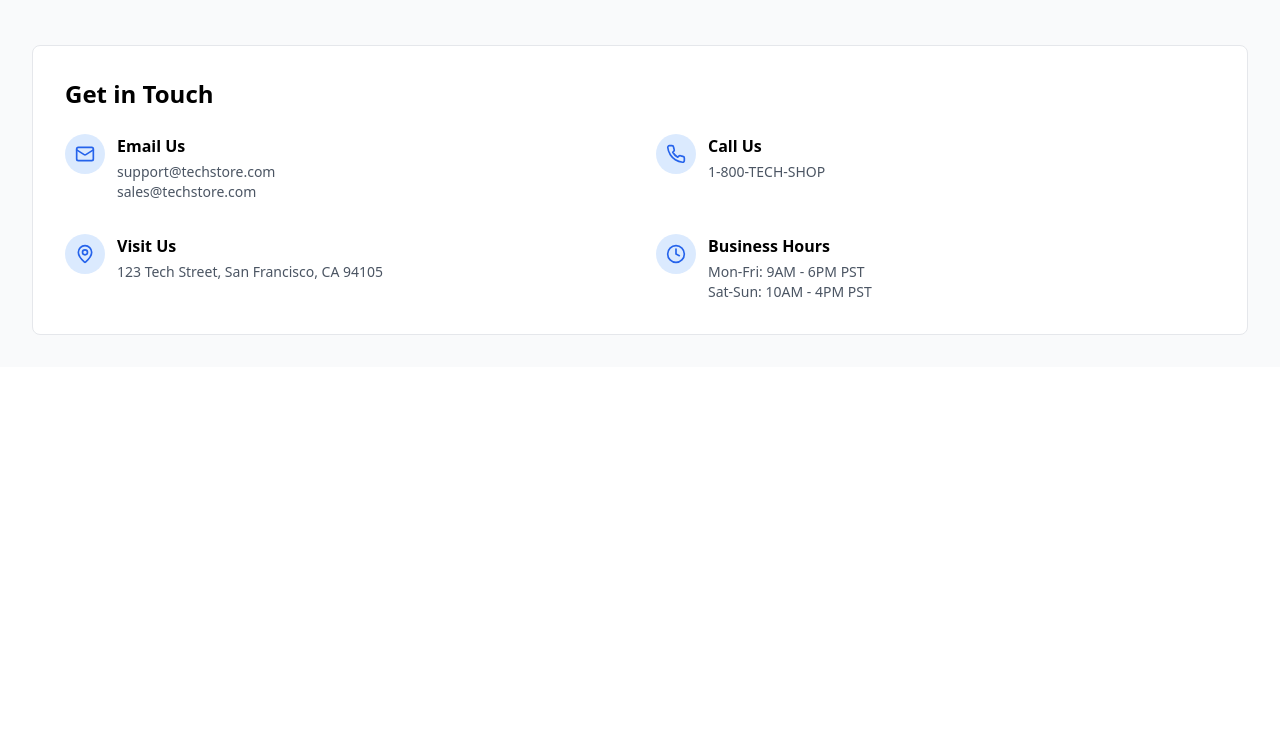
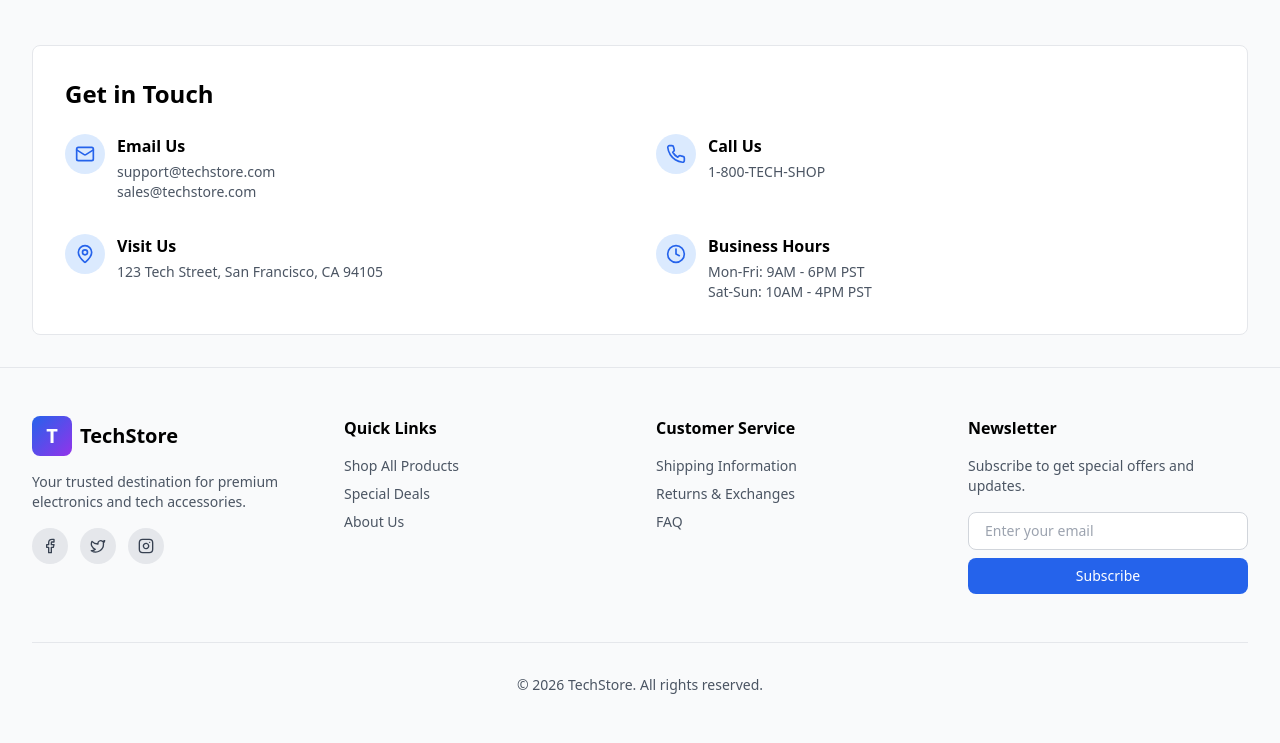
Before and after one commit to YurcheuskiRadzivon/tech-store_univ, a plain HTML site: page template/about.html in a window 1280 px wide. Shown: the part 808-1551 px from the top of the page. Before the commit the page ends 1175 px from the top, so only its background shows below. Drawn offline with nearby package versions, Linux system fonts and the light colour scheme.

Commit message:
develop footer for about page

```diff
--- a/template/about.html
+++ b/template/about.html
@@ -129,3 +129,56 @@
                         </div>
                     </div>
                 </main>
+                <footer class="w-full border-t bg-gray-50">
+                    <div class="container mx-auto px-4 lg:px-8 py-12">
+                        <div class="grid grid-cols-1 md:grid-cols-2 lg:grid-cols-4 gap-8">
+                            <div>
+                                <div class="flex items-center gap-2 mb-4">
+                                    <div class="flex h-10 w-10 items-center justify-center rounded-lg bg-gradient-to-br from-blue-600 to-purple-600">
+                                        <span class="font-bold text-white text-xl">T</span>
+                                    </div>
+                                    <span class="font-bold text-xl">TechStore</span>
+                                </div>
+                                <p class="text-sm text-gray-600 mb-4">Your trusted destination for premium electronics and tech accessories.</p>
+                                <div class="flex gap-3">
+                                    <a href="#" class="flex h-9 w-9 items-center justify-center rounded-full bg-gray-200 text-gray-700 hover:bg-blue-600 hover:text-white transition-colors" aria-label="Facebook"><img src="../static/icons/facebook-gray-700.svg" alt="" class="h-4 w-4" aria-hidden="true" /></a>
+                                    <a href="#" class="flex h-9 w-9 items-center justify-center rounded-full bg-gray-200 text-gray-700 hover:bg-blue-600 hover:text-white transition-colors" aria-label="Twitter"><img src="../static/icons/twitter-gray-700.svg" alt="" class="h-4 w-4" aria-hidden="true" /></a>
+                                    <a href="#" class="flex h-9 w-9 items-center justify-center rounded-full bg-gray-200 text-gray-700 hover:bg-blue-600 hover:text-white transition-colors" aria-label="Instagram"><img src="../static/icons/instagram-gray-700.svg" alt="" class="h-4 w-4" aria-hidden="true" /></a>
+                                </div>
+                            </div>
+                            <div>
+                                <h3 class="font-semibold mb-4">Quick Links</h3>
+                                <ul class="space-y-2 text-sm text-gray-600">
+                                    <li><a class="hover:text-blue-600 transition-colors" href="./index.html">Shop All Products</a></li>
+                                    <li><a class="hover:text-blue-600 transition-colors" href="./deals.html">Special Deals</a></li>
+                                    <li><a class="hover:text-blue-600 transition-colors" href="./about.html">About Us</a></li>
+                                </ul>
+                            </div>
+                            <div>
+                                <h3 class="font-semibold mb-4">Customer Service</h3>
+                                <ul class="space-y-2 text-sm text-gray-600">
+                                    <li><a href="#" class="hover:text-blue-600 transition-colors">Shipping Information</a></li>
+                                    <li><a href="#" class="hover:text-blue-600 transition-colors">Returns & Exchanges</a></li>
+                                    <li><a href="#" class="hover:text-blue-600 transition-colors">FAQ</a></li>
+                                </ul>
+                            </div>
+                            <div>
+                                <h3 class="font-semibold mb-4">Newsletter</h3>
+                                <p class="text-sm text-gray-600 mb-4">Subscribe to get special offers and updates.</p>
+                                <form class="space-y-2">
+                                    <input type="email" placeholder="Enter your email" class="w-full rounded-lg border border-gray-300 px-4 py-2 text-sm focus:border-blue-600 focus:outline-none focus:ring-2 focus:ring-blue-600/20" />
+                                    <button type="submit" class="w-full rounded-lg bg-blue-600 px-4 py-2 text-sm text-white hover:bg-blue-700 transition-colors">Subscribe</button>
+                                </form>
+                            </div>
+                        </div>
+                        <div class="mt-12 border-t pt-8 text-center text-sm text-gray-600">
+                            <p>© 2026 TechStore. All rights reserved.</p>
+                        </div>
+                    </div>
+                </footer>
+            </div>
+        </div>
+    </div>
+    <script src="../static/js/about.js"></script>
+</body>
+</html>
```
